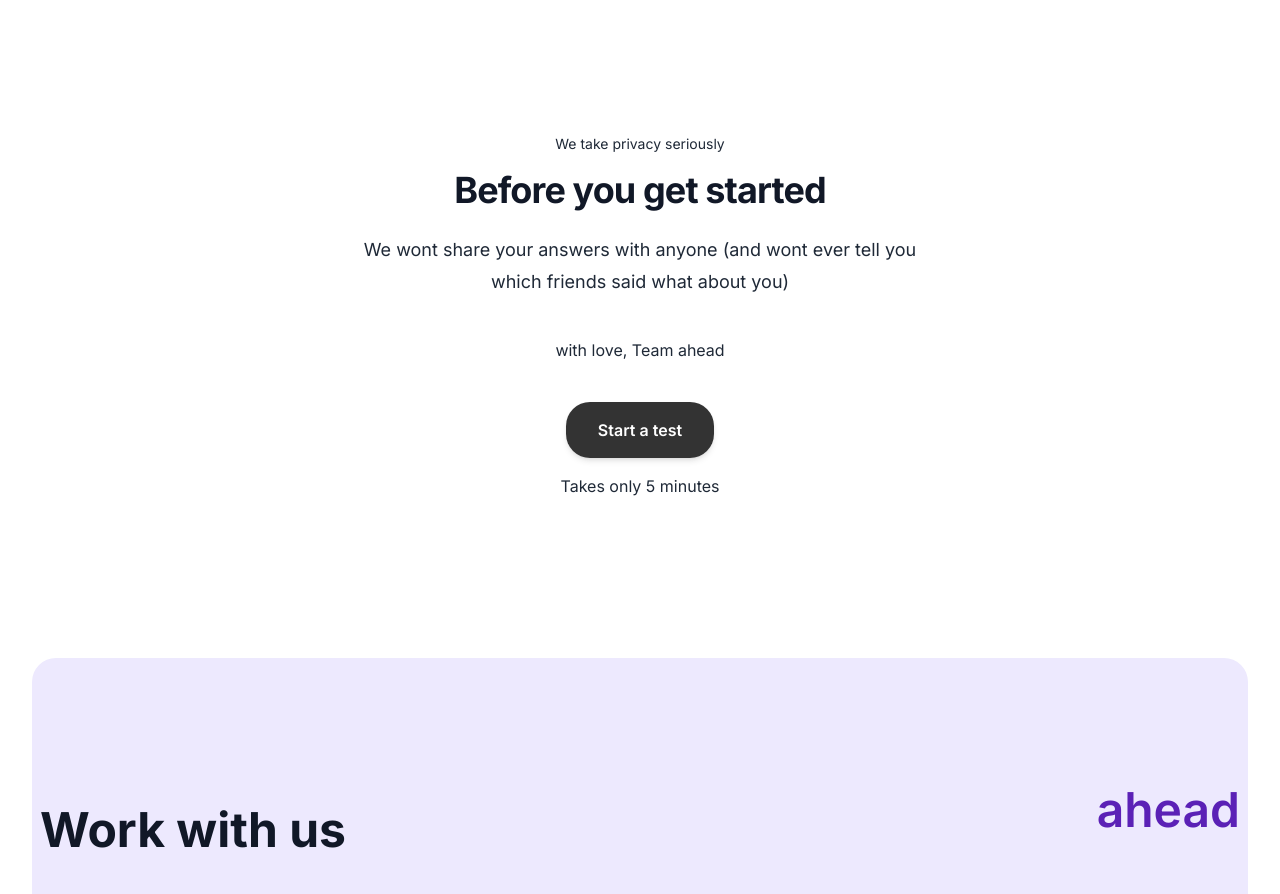
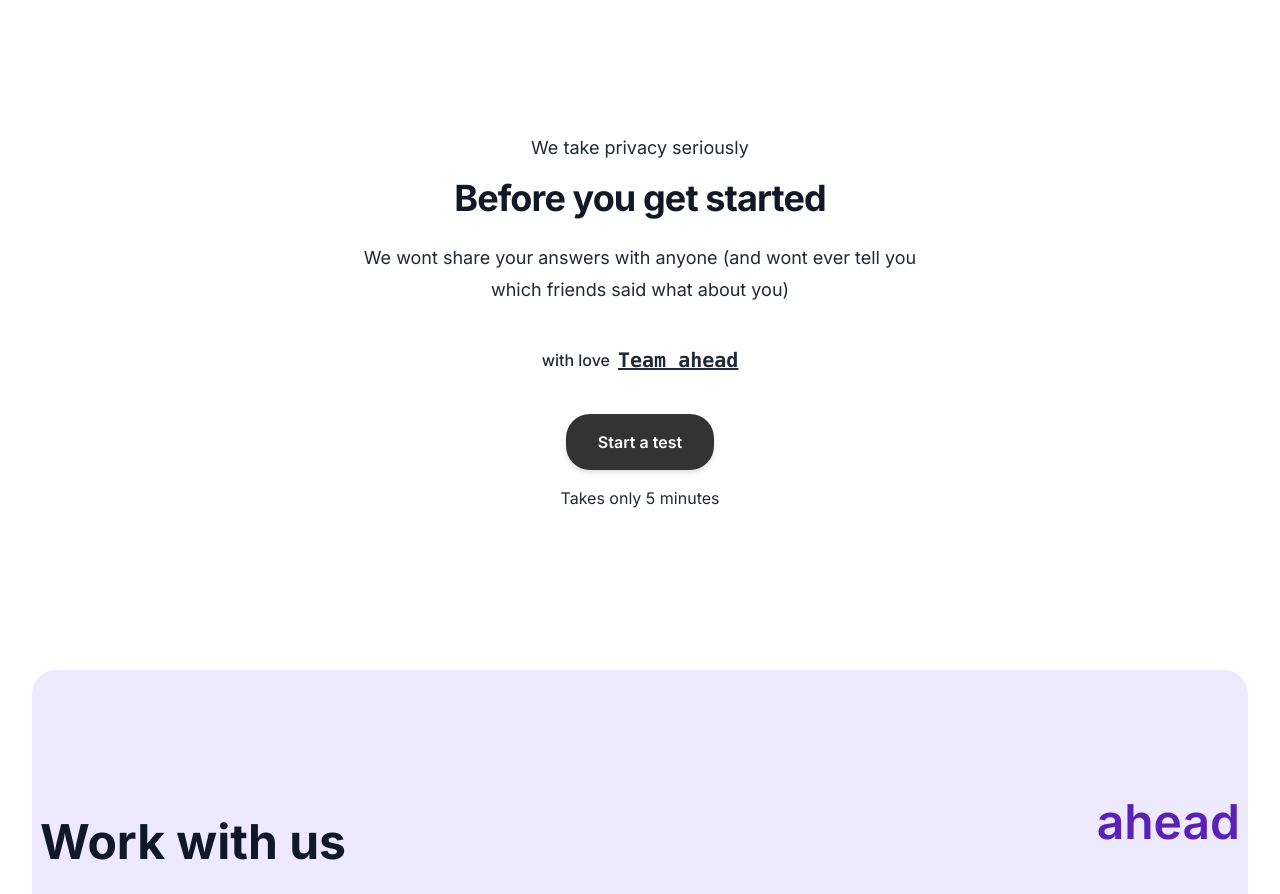
Before and after one commit to bhupeshpr25/ahead, a Next.js app: page / in a window 1280 px wide. Shown: the part 4600-5494 px from the top of the page. Built offline with nearby package versions, Linux system fonts and the light colour scheme.

Commit message:
fix: fix CallToAction font

```diff
--- a/src/components/CallToAction.tsx
+++ b/src/components/CallToAction.tsx
@@ -84,7 +84,7 @@ export default function CallToAction() {
       <div className="bg-white">
         <div className="px-6 py-24 sm:px-6 sm:py-32 lg:px-8">
           <div className="mx-auto max-w-2xl text-center">
-            <p className="text-gray-800 text-sm my-4">
+            <p className="text-gray-800 lg:text-lg my-4">
               We take privacy seriously
             </p>
             <h2 className="text-3xl font-bold tracking-tight text-gray-900 sm:text-4xl">
@@ -95,7 +95,12 @@ export default function CallToAction() {
               which friends said what about you)
             </p>
 
-            <p className="text-gray-800 my-10">with love, Team ahead</p>
+            <div className="text-gray-800 my-10 flex items-center justify-center space-x-2">
+              <p className="font-medium">with love</p>
+              <p className="font-bold font-mono text-xl underline">
+                Team ahead
+              </p>
+            </div>
             <div className="mt-10 flex items-center justify-center gap-x-6">
               <button className="cursor-pointer group relative flex gap-1.5 px-8 py-4 bg-black bg-opacity-80 text-white rounded-3xl hover:bg-opacity-70 transition font-semibold shadow-md">
                 Start a test
```
